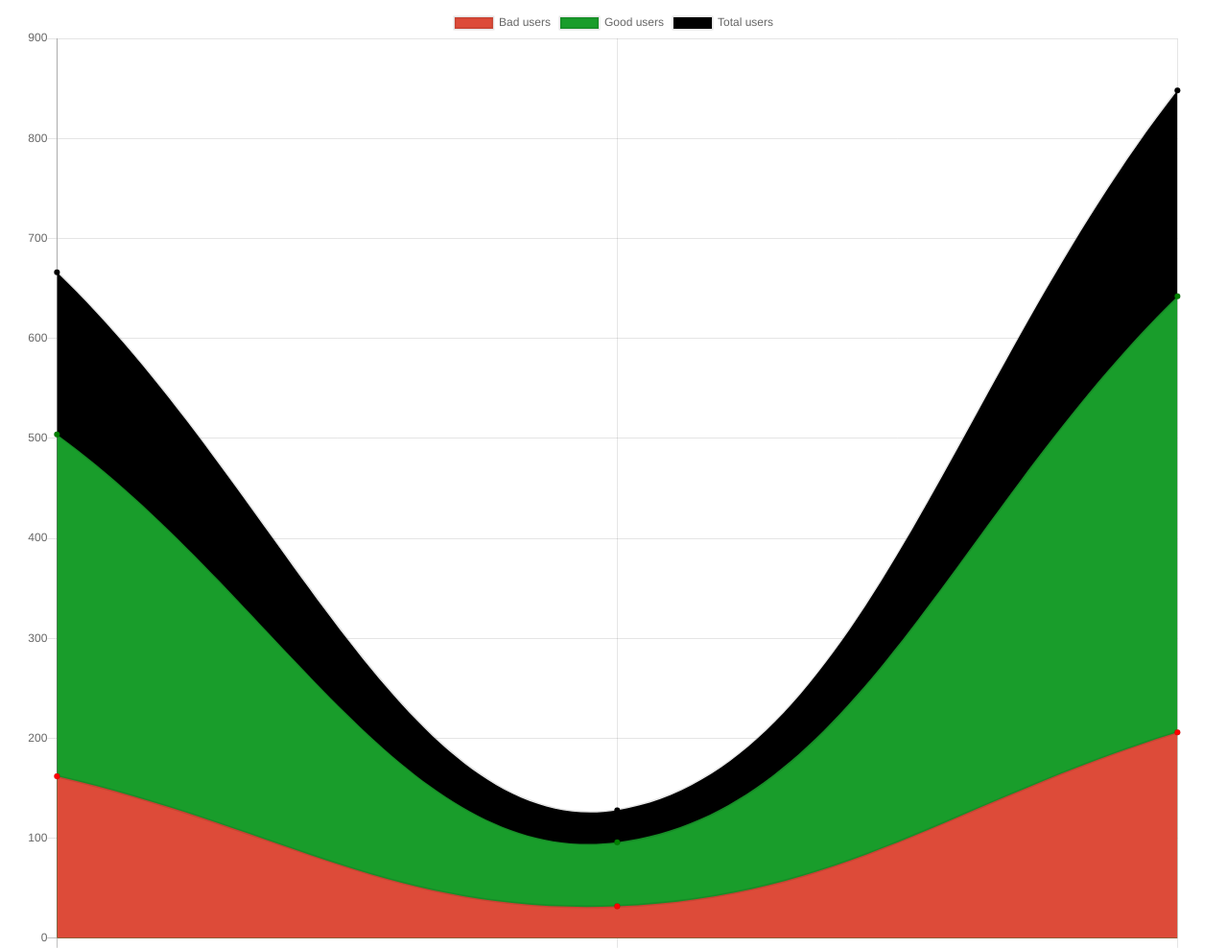
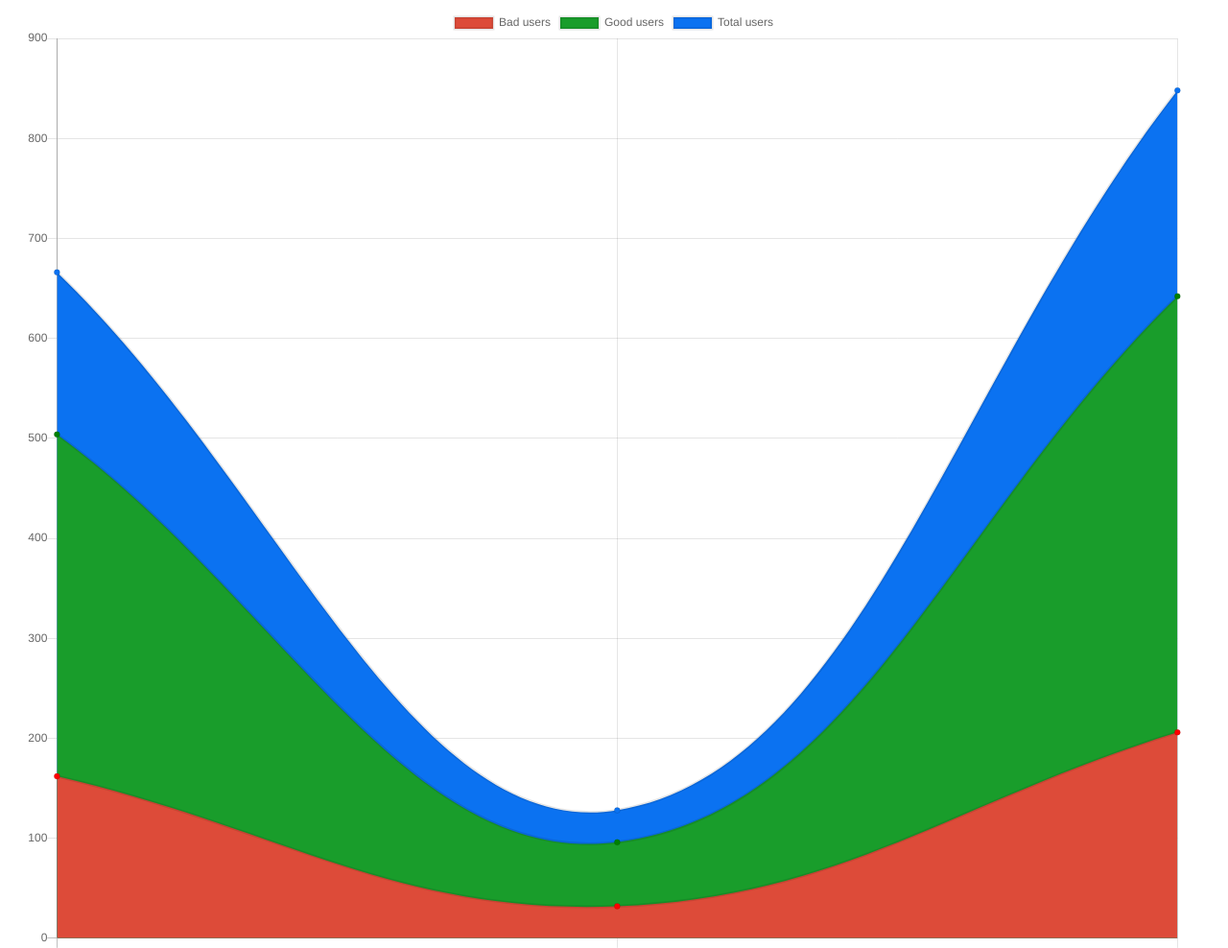
Before and after one commit to reskir/charts, a website: page index.html in a window 1280 px wide. Shown: the top 988 px of the page at 96% size. Drawn offline with nearby package versions, Linux system fonts and the light colour scheme.

Commit message:
update color

```diff
--- a/index.html
+++ b/index.html
@@ -22,7 +22,8 @@
     <script src="https://cdnjs.cloudflare.com/ajax/libs/Chart.js/2.7.3/Chart.min.js"></script>
     <script>
         function makeChart(data) {
-            // {
+            //Array of
+            //{
             //   bad users: "162"
             //   date: "2019.10.21"
             //   good users: "504"
@@ -56,17 +57,17 @@
                         label: "Bad users",
                         data: preparedData.map(d => d["bad users"]),
                         backgroundColor: "rgba(221, 75, 57, 1)",
-                        pointBackgroundColor: "red",
+                        pointBackgroundColor: "red"
                     }, {
                         label: "Good users",
                         data: preparedData.map(d => d["good users"]),
                         backgroundColor: "rgba(25,157,43, 1)",
-                        pointBackgroundColor: "green",
+                        pointBackgroundColor: "green"
                     }, {
                         label: "Total users",
                         data: preparedData.map(d => d["total users"]),
-                        backgroundColor: "rgba(0,0,0,1)",
-                        pointBackgroundColor: "black",
+                        backgroundColor: "rgba(11, 114, 241, 1)",
+                        pointBackgroundColor: "rgba(11, 114, 241, 1)"
                     }]
                 }
             });
```
